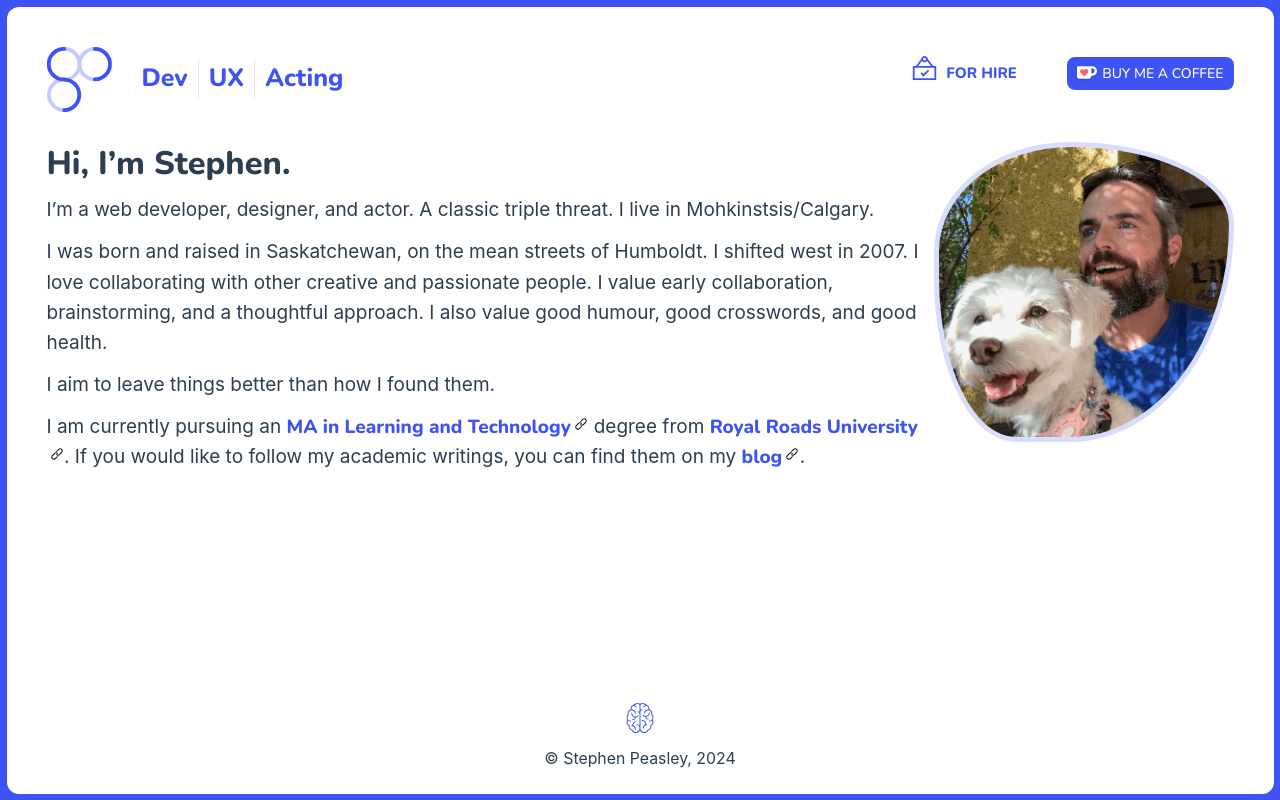
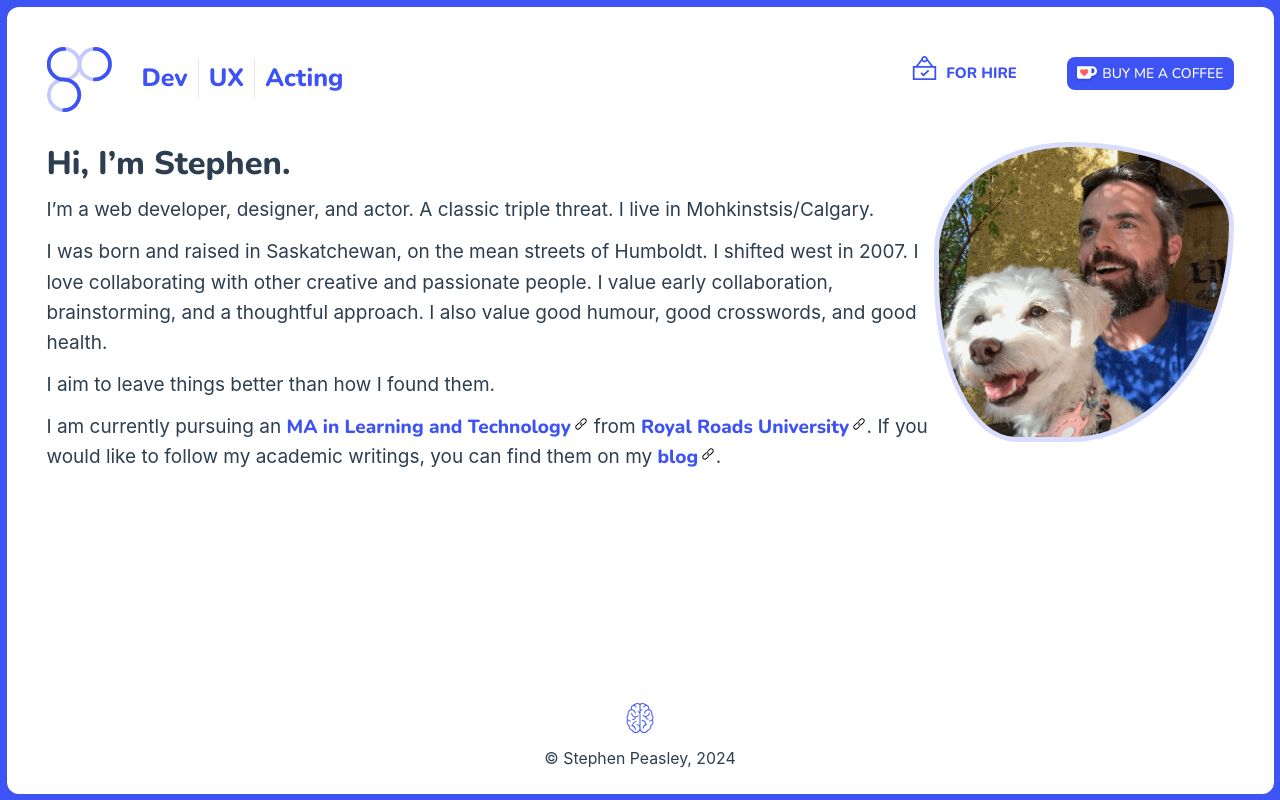
Before and after one commit to speasley/stephenpeasley, a Vue app: page / in a window 1280 px wide. Built offline with nearby package versions, Linux system fonts and the light colour scheme.

Commit message:
refactor: copy change

```diff
--- a/src/components/TheWelcome.vue
+++ b/src/components/TheWelcome.vue
@@ -24,7 +24,7 @@ import SImage from "@/components/SImage.vue";
         href="https://www.royalroads.ca/programs/master-arts-learning-and-technology"
         >MA in Learning and Technology</a
       >
-      degree from
+      from
       <a href="https://www.royalroads.ca/">Royal Roads University</a>. If you
       would like to follow my academic writings, you can find them on my
       <a href="https://malat-webspace.royalroads.ca/rru297/">blog</a>.
```
